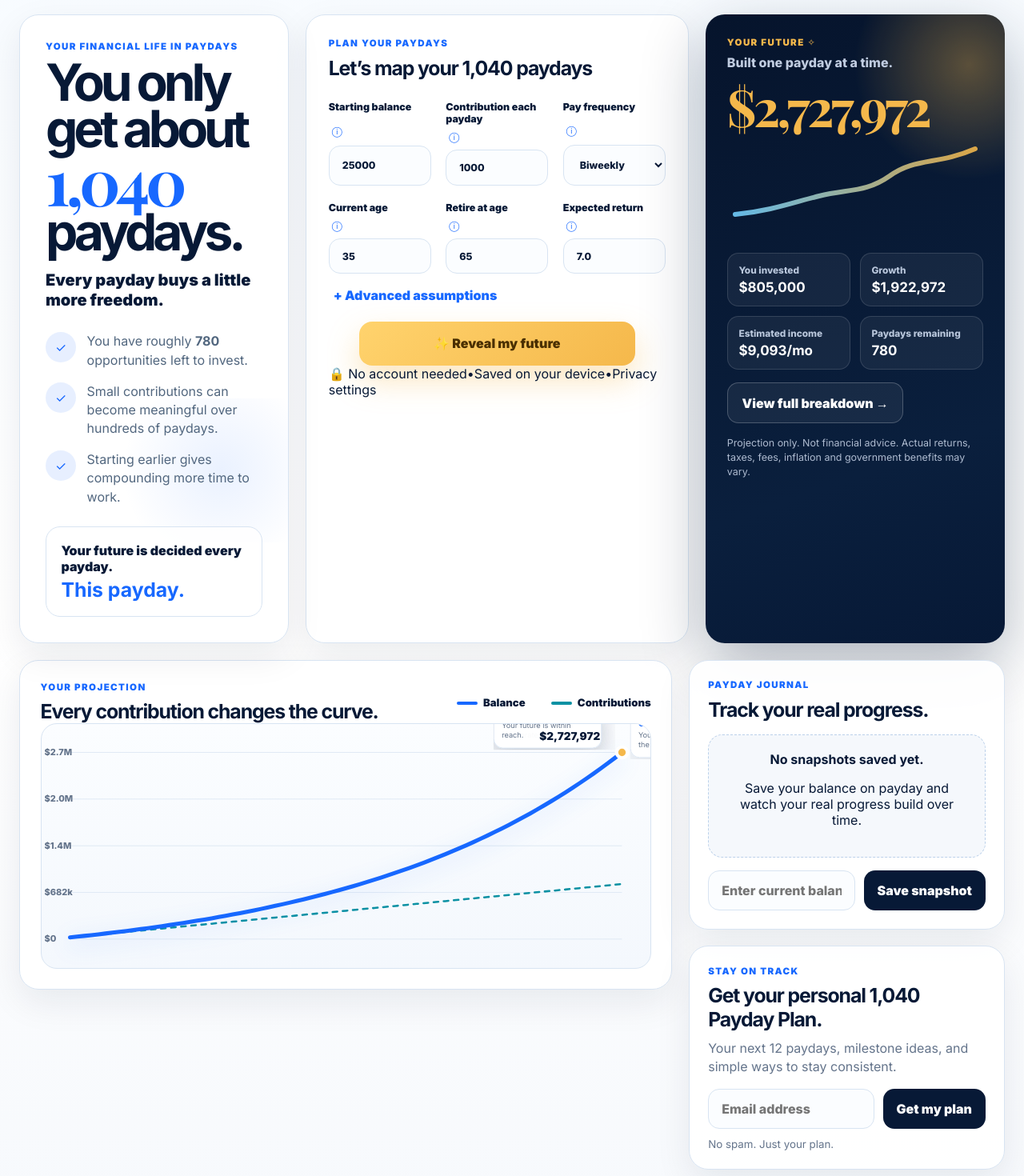
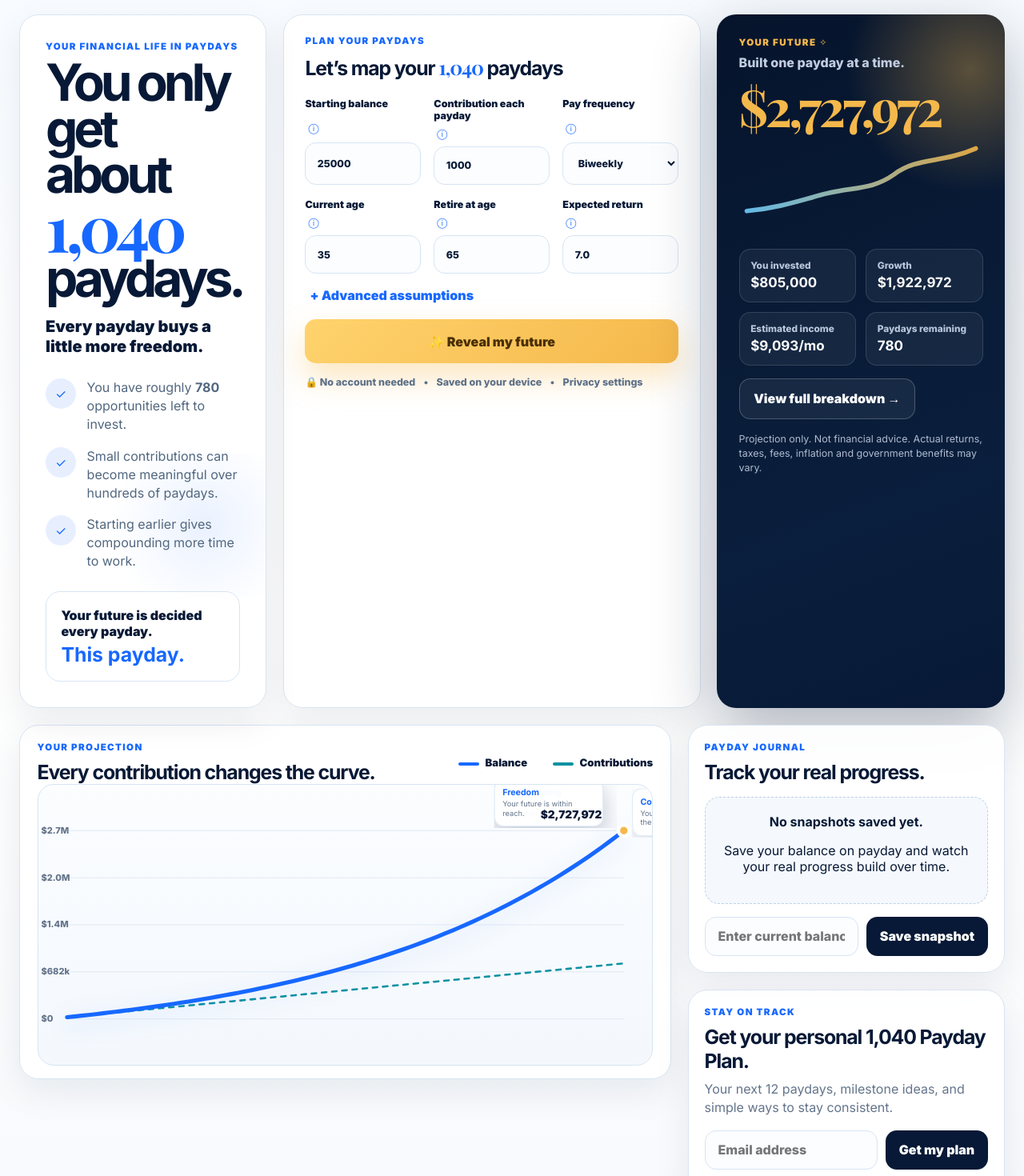
Before and after one commit to calgal7-del/1040-paydays, a React (Vite) app: page / in a window 1280 px wide. Shown: the part 80-1550 px from the top of the page at 80% size. Built offline with nearby package versions, Linux system fonts and the light colour scheme.

Commit message:
Update App.css

```diff
--- a/src/App.css
+++ b/src/App.css
@@ -992,3 +992,105 @@ select:focus {
     grid-template-columns: 1fr;
   }
 }
+/* FINAL LAYOUT POLISH — matches approved 1040 Paydays mockup */
+
+.topGrid {
+  grid-template-columns: 0.86fr 1.45fr 1fr;
+  align-items: stretch;
+}
+
+.calculatorCard {
+  min-height: auto;
+  padding: 1.55rem 1.65rem 1.25rem;
+}
+
+.cardHeader h2 span {
+  color: var(--blue);
+  font-family: "Playfair Display", serif;
+}
+
+.calculatorGrid {
+  margin-top: 1.35rem;
+  grid-template-columns: repeat(3, 1fr);
+  gap: 1.05rem 1rem;
+}
+
+.calculatorGrid input,
+.calculatorGrid select {
+  min-height: 48px;
+  padding: 0.75rem 0.9rem;
+}
+
+.primaryButton {
+  margin-top: 1.2rem;
+  width: 100%;
+  max-width: none;
+  border-radius: 14px;
+}
+
+.calculatorTrust {
+  margin-top: 1rem;
+  display: flex;
+  align-items: center;
+  gap: 0.65rem;
+  color: #5d7088;
+  font-size: 0.78rem;
+  font-weight: 750;
+}
+
+.projectionCard {
+  min-height: auto;
+}
+
+.bottomGrid {
+  grid-template-columns: 1.48fr 0.72fr;
+}
+
+.graphCard {
+  padding: 1.25rem 1.35rem 1rem;
+}
+
+.graphCanvas {
+  min-height: 330px;
+}
+
+.graphCanvas svg {
+  height: 350px;
+}
+
+.graphNote {
+  margin-top: 0.75rem;
+}
+
+.journalCard,
+.newsletterCard {
+  padding: 1.25rem;
+}
+
+.footer {
+  margin-top: 1rem;
+}
+
+/* Remove any calculator currency field if an old class appears */
+.calculatorCard label:has(select[value="CAD"]),
+.calculatorCard .currencyField,
+.calculatorCard .currencySelector {
+  display: none;
+}
+
+@media (max-width: 1150px) {
+  .topGrid,
+  .bottomGrid {
+    grid-template-columns: 1fr;
+  }
+}
+
+@media (max-width: 760px) {
+  .calculatorTrust {
+    flex-wrap: wrap;
+  }
+
+  .graphCanvas svg {
+    height: 310px;
+  }
+}
```
